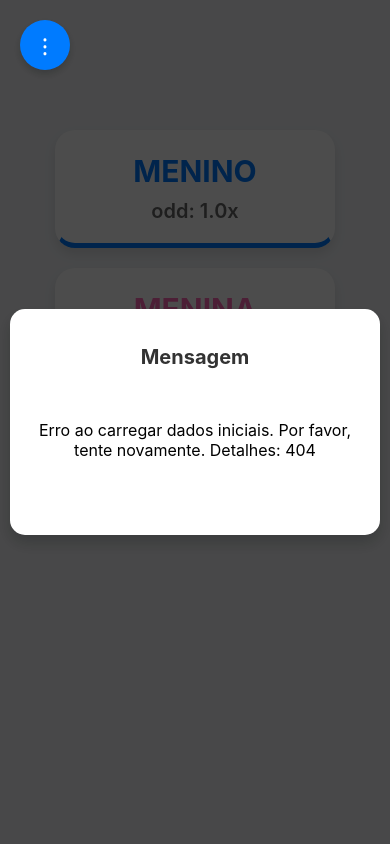
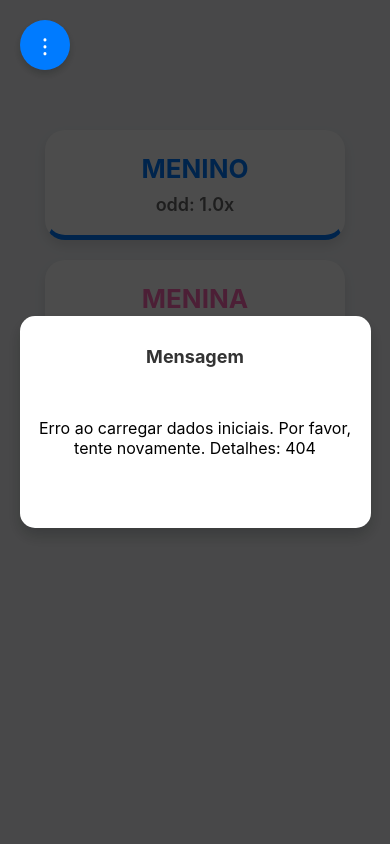
Before and after one commit to BrunodCreator/e_menino_ou_menina, a Django app: template core/templates/apostas.html in a window 390 px wide. Run offline with Django 5.2, Linux system fonts and the light colour scheme; the template is opened without the code that fills it: values that come from a table or form of the project are taken from there, others are empty; tables that the repository leaves empty hold one stand-in row (values such as "Sample post"); data that the repository does not hold is empty.

Commit message:
melhorando responsividade para celulares

```diff
--- a/core/static/css/apostas.css
+++ b/core/static/css/apostas.css
@@ -39,7 +39,7 @@ html, body {
     padding: 30px;
     border-radius: 15px;
     box-shadow: 0 8px 16px rgba(0, 0, 0, 0.2);
-    width: 90%;
+    width: 80%;
     max-width: 400px;
     transform: translateY(20px);
     transition: transform 0.3s ease;
@@ -396,10 +396,11 @@ html, body {
     flex-direction: column;
     align-items: center;
     gap: 20px;
+    padding: 0 10px;
   }
 
   .option-block {
-        width: 80%;
+    width: 100%;
     max-width: 300px;
     padding: 20px 30px;
   }
@@ -417,22 +418,52 @@ html, body {
     font-size: 18px;
   }
 
+  /* Make your modal narrower on phones */
   .bet-form {
-        width: 95%;
-        padding: 20px;
+    width: 90%;
+    max-width: 360px;    /* was 500px */
+    padding: 20px;       /* a bit less padding */
+  }
+
+  /* Remove the old min-width so it can shrink */
+  #pixModalOverlay .bet-form {
+    /* no min-width here */
   }
 
   .form-title {
     font-size: 20px;
   }
+
+  .form-input,
+  .form-button {
+    width: 100%;
+    box-sizing: border-box;
   }
 
-/* Add to the end of apostas.css */
+  /* Keep scroll inside if it grows too tall */
+  .modal-overlay .bet-form {
+    max-height: 90vh;
+    overflow-y: auto;
+  }
+}
+
+/* Even tighter on very small phones */
+@media (max-width: 480px) {
+  .form-title     { font-size: 18px; }
+  .option-text    { font-size: 26px; }
+  .odds-text      { font-size: 18px; }
+  .form-input,
+  .form-button    { font-size: 14px; padding: 10px; }
+  .bet-form       { padding: 15px; }
+}
+
+/* Add these styles at the end of your CSS file to make sure the QR code displays properly in the modal */
 #pixQrCode {
-    max-width: 200px;
-    border: 1px solid #ddd;
-    border-radius: 5px;
-    margin: 10px auto;
+    max-width: 450px; /* Set a maximum width for the QR code */
+    width: 100%;      /* Ensure the QR code takes the full width of its container */
+    height: auto;     /* Maintain the aspect ratio of the image */
+    display: block;   /* Center it inside the container */
+    margin: 0 auto;   /* Center the image horizontally */
 }
 
 #pixPayload {
```
Lines whose indentation alone changed are shown as unchanged.
